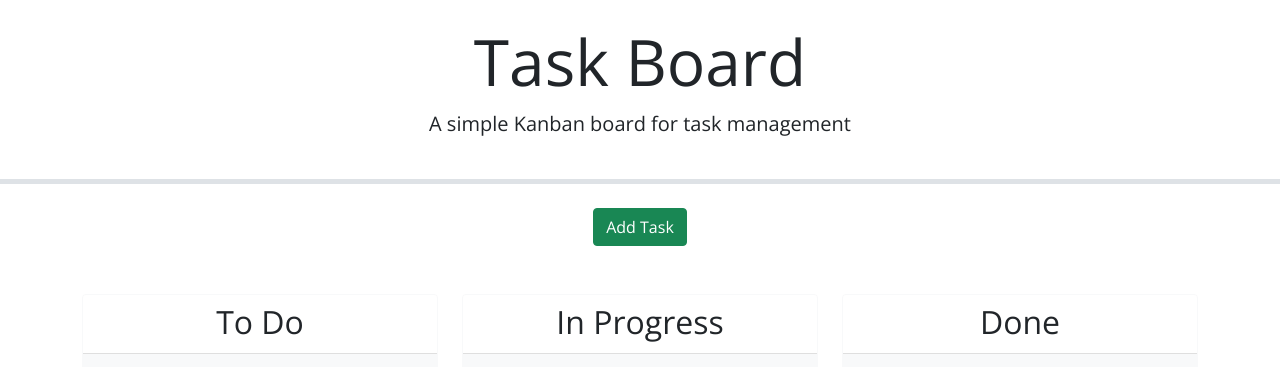
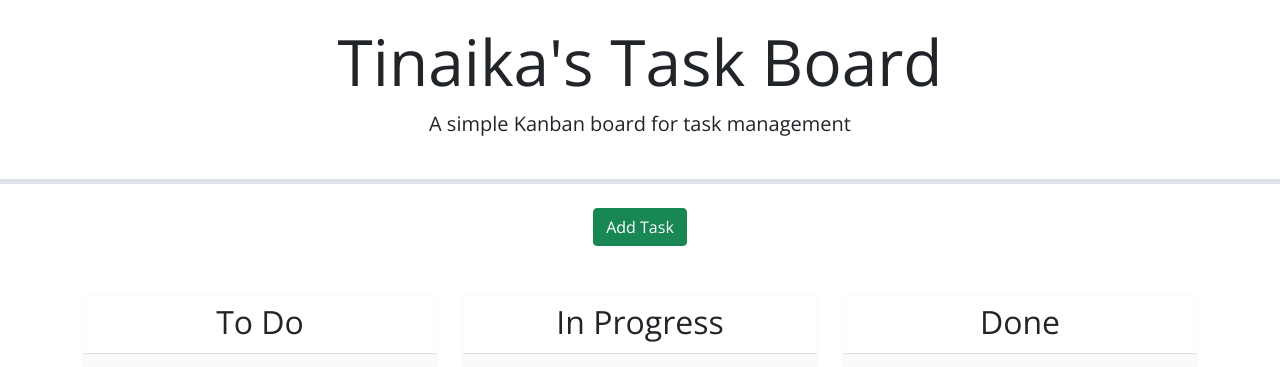
Before and after one commit to Tinaika19/Third-Party-APIs, a plain HTML site: page index.html in a window 1280 px wide. Drawn offline with nearby package versions, Linux system fonts and the light colour scheme.

Commit message:
Update index.html

```diff
--- a/index.html
+++ b/index.html
@@ -11,12 +11,12 @@
   <link href="https://fonts.googleapis.com/css?family=Open+Sans&display=swap" rel="stylesheet" />
   <link rel="stylesheet" href="https://code.jquery.com/ui/1.12.1/themes/base/jquery-ui.css" />
   <link rel="stylesheet" href="assets/style.css" />
-  <title>Task Board</title>
+  <title>Tinaika's Task Board</title>
 </head>
 
 <body>
   <header class="p-4 mb-4 text-center border-bottom border-5">
-    <h1 class="display-3">Task Board</h1>
+    <h1 class="display-3">Tinaika's Task Board</h1>
     <p class="lead">A simple Kanban board for task management</p>
   </header>
   <div class="container">
```
